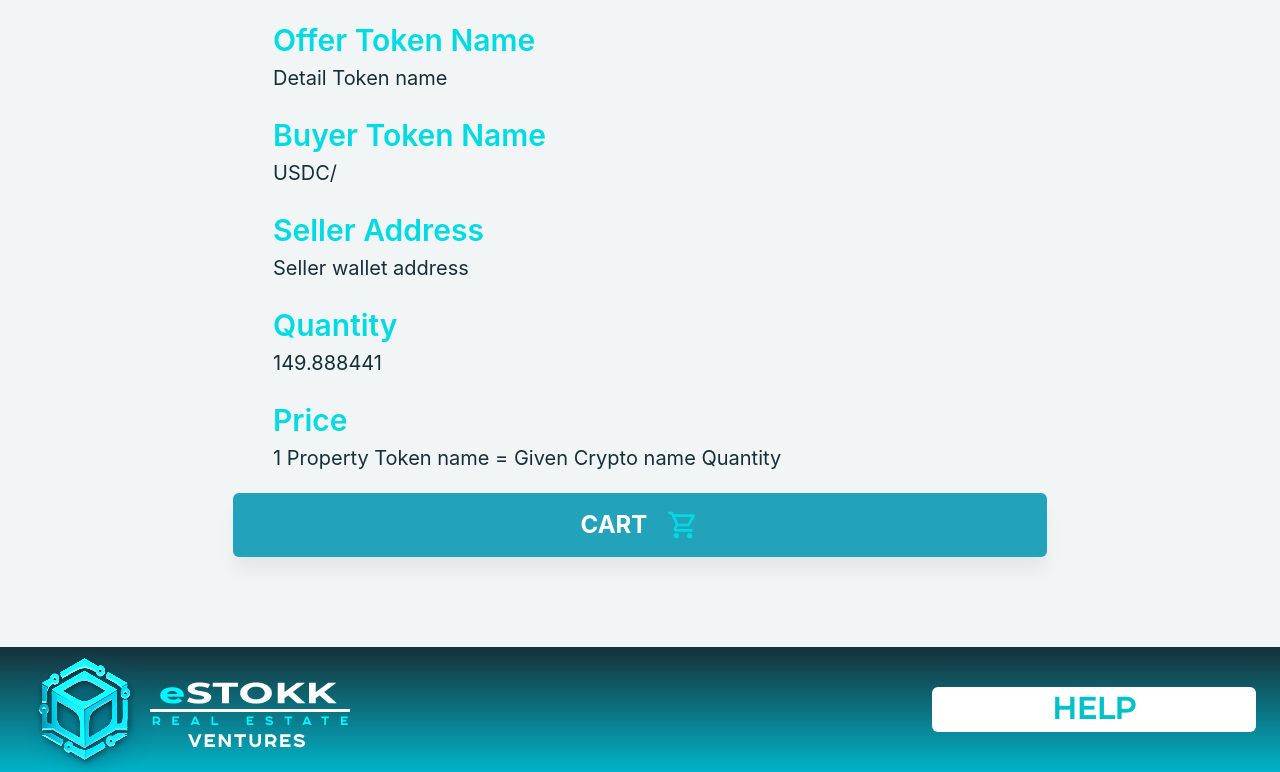
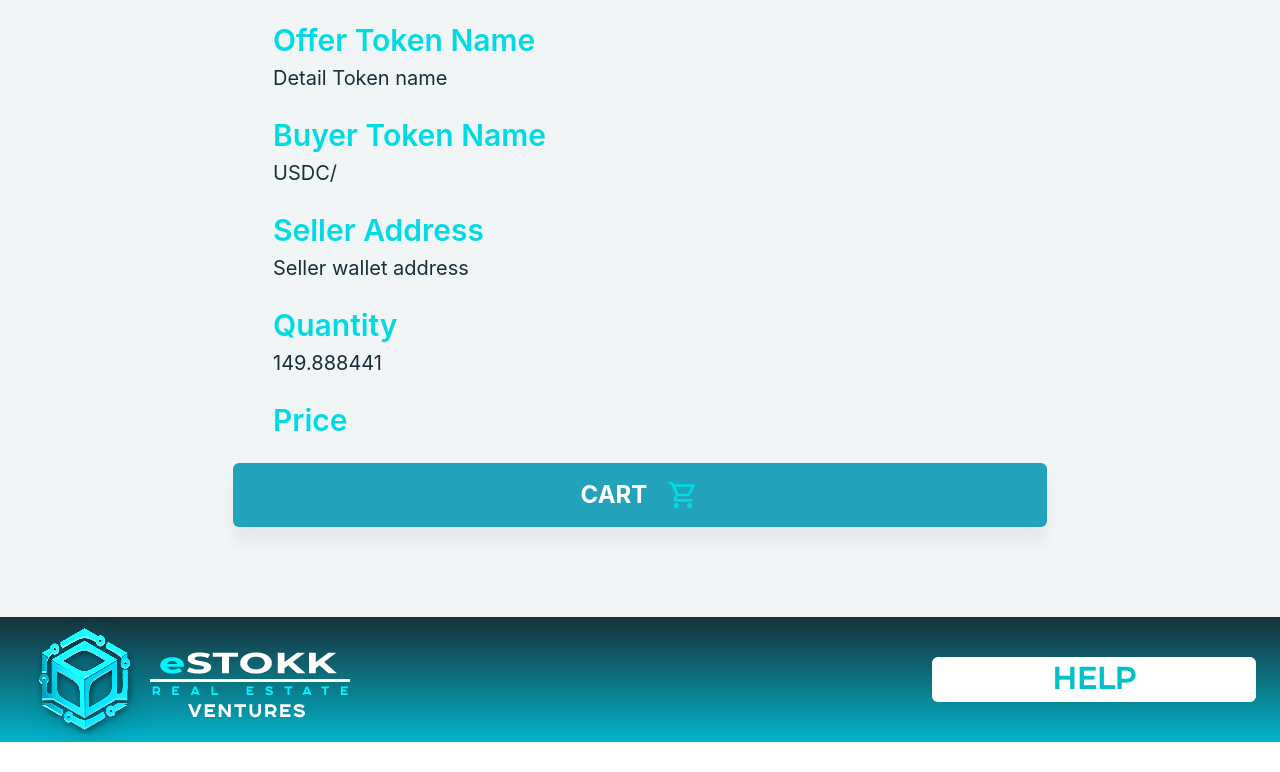
Before and after one commit to Ulku-dur/crypto-web, a React (Create React App) app: page /sell in a window 1280 px wide. Shown: the part 896-1668 px from the top of the page. After the commit the page ends 1638 px from the top, so only its background shows below. Built offline with nearby package versions, Linux system fonts and the light colour scheme.

Commit message:
Update Sell.tsx

```diff
--- a/src/views/sell/Sell.tsx
+++ b/src/views/sell/Sell.tsx
@@ -221,11 +221,7 @@ const Sell = () => {
               >
                 Price
               </Typography>
-              <Typography
-                sx={{ fontSize: "20px", color: "#162f38", fontWeight: 400 }}
-              >
-                1 Property Token name = Given Crypto name Quantity
-              </Typography>
+
             </Box>
           </Box>
           <Button
```
